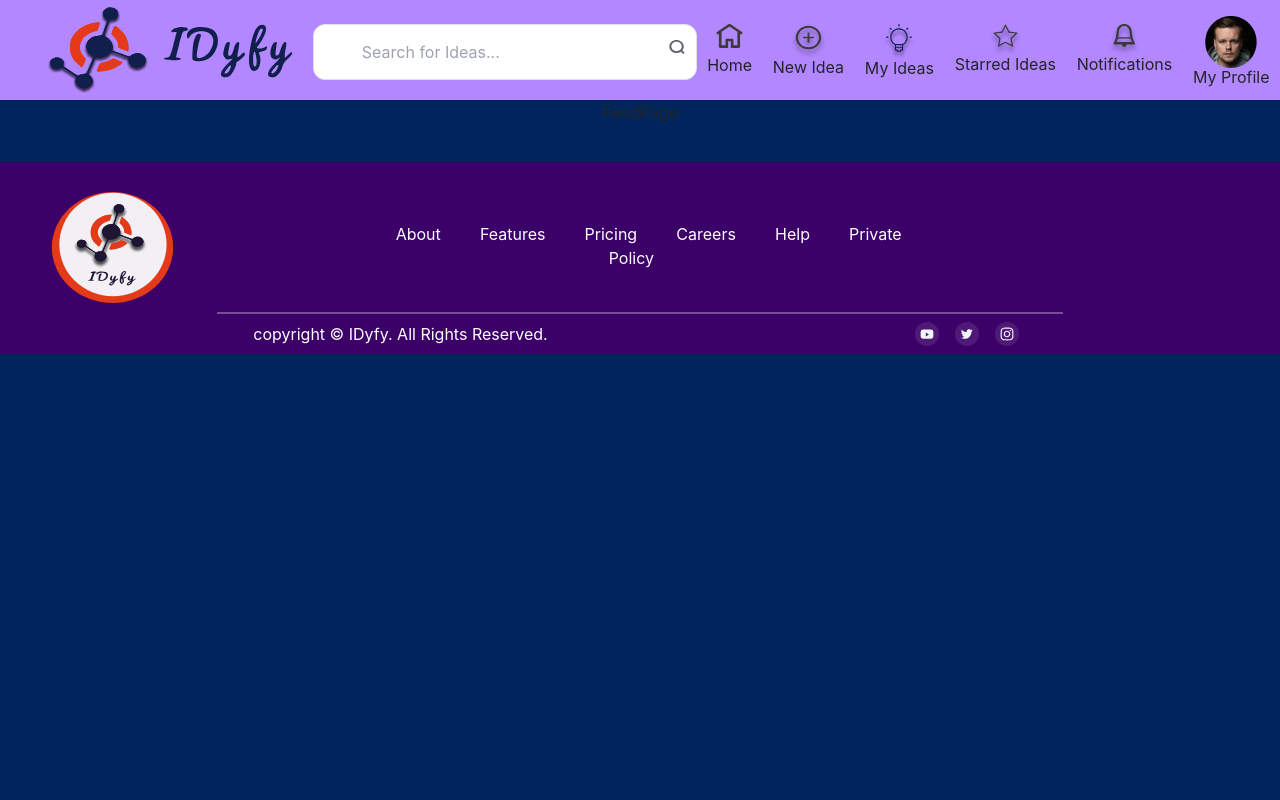
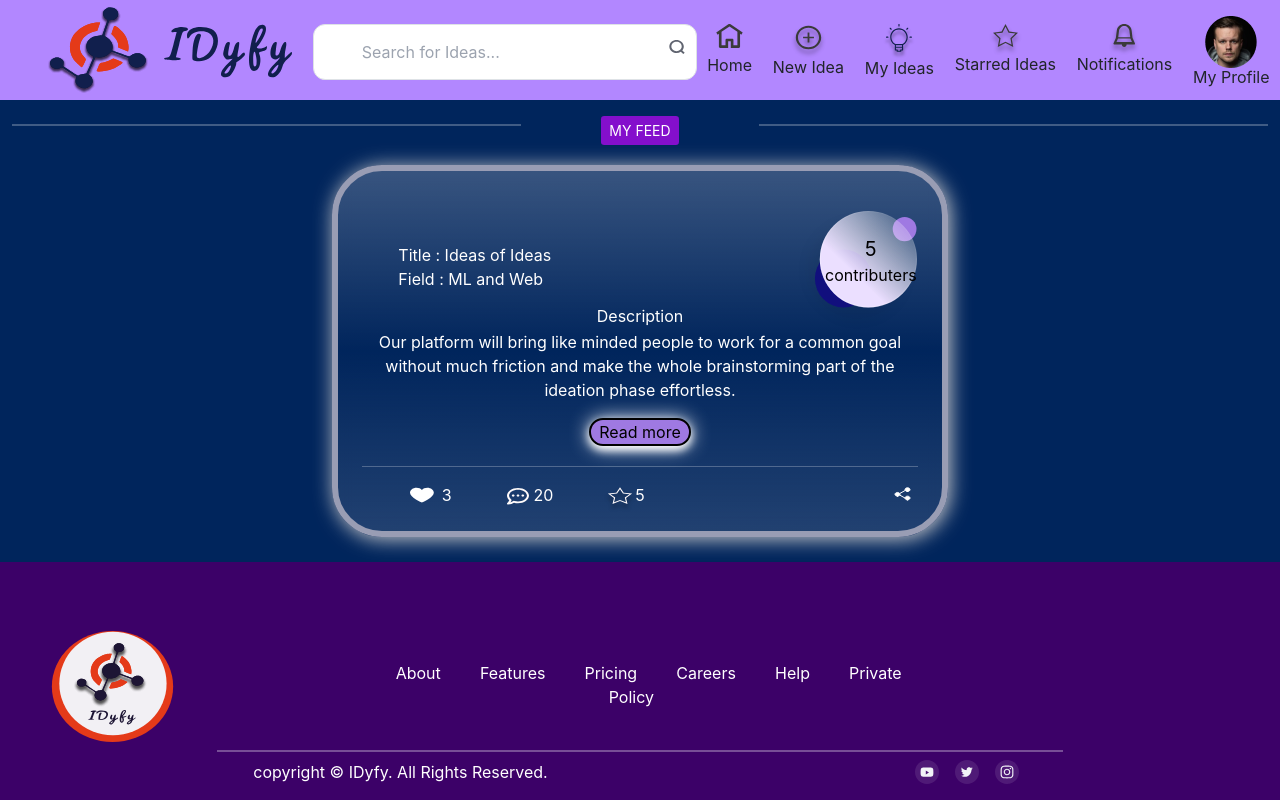
Before and after one commit to srinivass2000/IDyfy, a React (Create React App) app in the folder client/: page /feed in a window 1280 px wide. Built offline with nearby package versions, Linux system fonts and the light colour scheme.

Commit message:
Added My Feed,Starred Ideas,Notification button

```diff
--- a/client/src/App.js
+++ b/client/src/App.js
@@ -15,7 +15,7 @@ function App() {
         <Switch>
           <Route path="/" exact component={Home} />
           <Route path="/feed" exact component={FeedPage} />
-          <Route path="/notifications" exact component={Notification} />
+          <Route path="/notification" exact component={Notification} />
           <Route path="/starred" exact component={Starred_ideas} />
         </Switch>
         <Footer />
--- a/client/src/components/Feed_Page/feedpage.js
+++ b/client/src/components/Feed_Page/feedpage.js
@@ -1,7 +1,27 @@
 import React from "react";
+import FeedTile from "../Feed_Tile/feed";
 
 const FeedPage = () => {
-  return <div>FeedPage</div>;
+  return (<div className="container">
+  <div className="row my-3">
+    <div className="col-5">
+    <hr className="mt-2" style={{width: "100%",height: "2px",color:"white"}}/>
+    </div>
+    <div className="col-2">
+      <button className="btn-sm mb-1" style={{ "background-color":"#840FCC", color:"white"}}>MY FEED</button>
+    </div>
+    <div className="col-5">
+    <hr className="mt-2" style={{width: "100%",height: "2px",color:"white"}}/>
+    </div>
+  </div>
+
+  {/* map */}
+  <div className="row ">
+    <div className="offset-3 col-6">
+      <FeedTile />
+    </div>
+  </div>
+</div>);
 };
 
 export default FeedPage;
--- a/client/src/components/Footer/footer.js
+++ b/client/src/components/Footer/footer.js
@@ -7,7 +7,10 @@ import {Link} from 'react-router-dom'
 
 let footerStyle = {
       background : "#3C0168",
-      color : "white"
+      color : "white",
+      position: "fixed",
+      bottom : 0 ,
+      width : "100%"
   }
 
 let spanStyle = {
--- a/client/src/components/Navbar/navbar.js
+++ b/client/src/components/Navbar/navbar.js
@@ -22,7 +22,7 @@ const Navbar = () => {
           <div className="absolute top-4 right-3 pt-6"> <img src={search} alt="Search"/> </div>
         </div>
         <div className="flex-auto flex flex-col">
-          <Link to="/">
+          <Link to="/feed">
           <div className="flex justify-center pt-4"><img src={home} alt="home"/></div>
           <div className="pt-2"><h6>Home</h6></div>
           </Link>
@@ -45,7 +45,7 @@ const Navbar = () => {
           </Link>
         </div>
         <div className="flex-auto flex flex-col">
-        <Link to="/notifiction">
+        <Link to="/notification">
           <div className="flex justify-center pt-4"><img src={notifications} alt="Notifications"/></div>
           <div><h6>Notifications</h6></div>
           </Link>
--- a/client/src/components/Notification/notification.js
+++ b/client/src/components/Notification/notification.js
@@ -1,7 +1,21 @@
 import React from "react";
 
 const Notification = () => {
-  return <div>Notification</div>;
+  return (
+    <div className="container">
+      <div className="row my-3">
+        <div className="col-5">
+        <hr className="mt-2" style={{width: "100%",height: "2px",color:"white"}}/>
+        </div>
+        <div className="col-2">
+          <button className="btn-sm mb-1" style={{ "background-color":"#840FCC", color:"white"}}>NOTIFICATIONS</button>
+        </div>
+        <div className="col-5">
+        <hr className="mt-2" style={{width: "100%",height: "2px",color:"white"}}/>
+        </div>
+      </div>
+    </div>
+  );
 };
 
 export default Notification;
--- a/client/src/components/Starred_Ideas/starred_ideas.js
+++ b/client/src/components/Starred_Ideas/starred_ideas.js
@@ -3,6 +3,19 @@ import FeedTile from "../Feed_Tile/feed";
 const Starred_ideas = () => {
   return (
     <div className="container">
+      <div className="row my-3">
+        <div className="col-5">
+        <hr className="mt-2" style={{width: "100%",height: "2px",color:"white"}}/>
+        </div>
+        <div className="col-2">
+          <button className="btn-sm mb-1" style={{ "background-color":"#840FCC", color:"white"}}>STARRED IDEAS</button>
+        </div>
+        <div className="col-5">
+        <hr className="mt-2" style={{width: "100%",height: "2px",color:"white"}}/>
+        </div>
+      </div>
+
+      {/* map */}
       <div className="row ">
         <div className="offset-3 col-6">
           <FeedTile />
```
